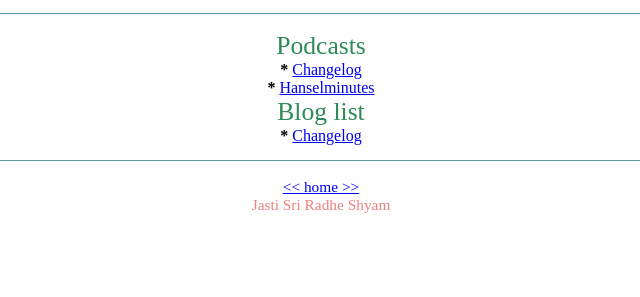
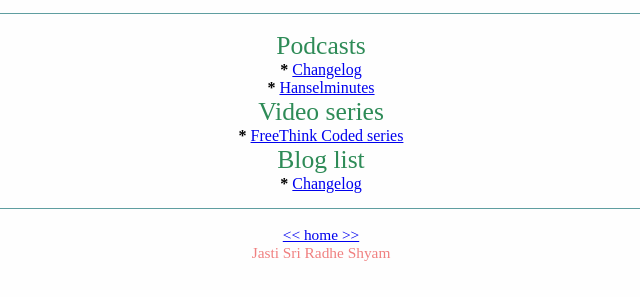
Before and after one commit to jastisriradheshyam/random, a plain HTML site: page 2019/04/dev_share.html in a window 1280 px wide. Shown: the part 55-352 px from the top of the page, without its empty margins (319-959 px from the left). Drawn offline with Linux system fonts and the light colour scheme; files whose address does not match are found by name.

Commit message:
add freethink coded series to dev_share

```diff
--- a/2019/04/dev_share.html
+++ b/2019/04/dev_share.html
@@ -16,6 +16,9 @@
         <div><span><b>*</b></span> <a href="https://changelog.com">Changelog</a></div>
         <div><span><b>*</b></span> <a href="https://www.hanselman.com/podcasts">Hanselminutes</a></div>
 
+        <div class="secondary-title">Video series</div>
+        <div><span><b>*</b></span> <a href="http://www.youtube.com/playlist?list=PLXthoedLVIdKzETLrdvIAO0vchiS47YB7"> FreeThink Coded series</a></div>
+
         <div class="secondary-title">Blog list</div>
         <div><span><b>*</b></span> <a href="https://changelog.com">Changelog</a> </div>
     </div>
```
